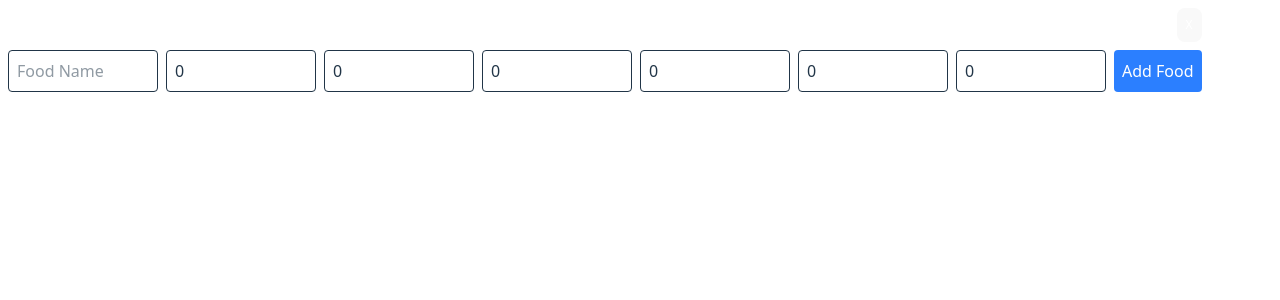
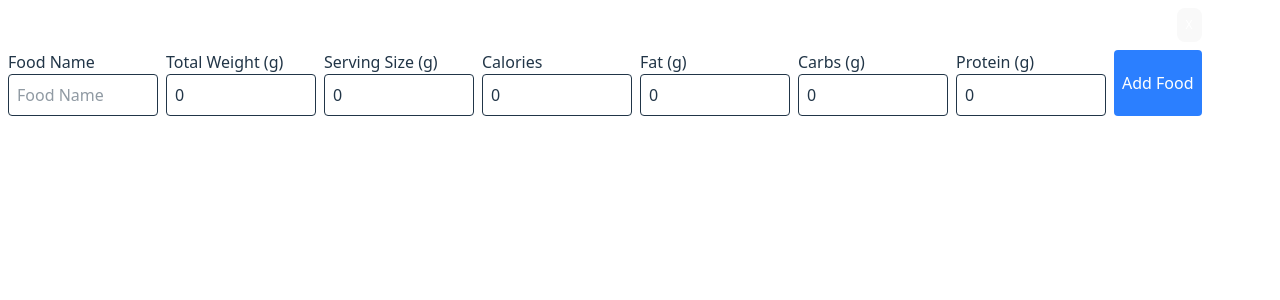
Before and after one commit to cquinones100/food-calculator, a Next.js app: page /ingredients/new in a window 1280 px wide. Shown: the top 300 px of the page. Built offline with nearby package versions, Linux system fonts and the light colour scheme; what sequelize-typescript would draw is missing.

Commit message:
add labels to inputs

```diff
--- a/src/input.tsx
+++ b/src/input.tsx
@@ -14,10 +14,8 @@ export default function Input({
   onChange: (e: ChangeEvent<HTMLInputElement>) => void;
 }) {
   return (
-    <>
-      <label htmlFor={id} className="sr-only">
-        {label}
-      </label>
+    <div className="flex flex-col">
+      <label htmlFor={id}>{label}</label>
       <input
         type={type}
         placeholder={label}
@@ -27,6 +25,6 @@ export default function Input({
         value={value}
         onChange={onChange}
       />
-    </>
+    </div>
   );
 }
```
